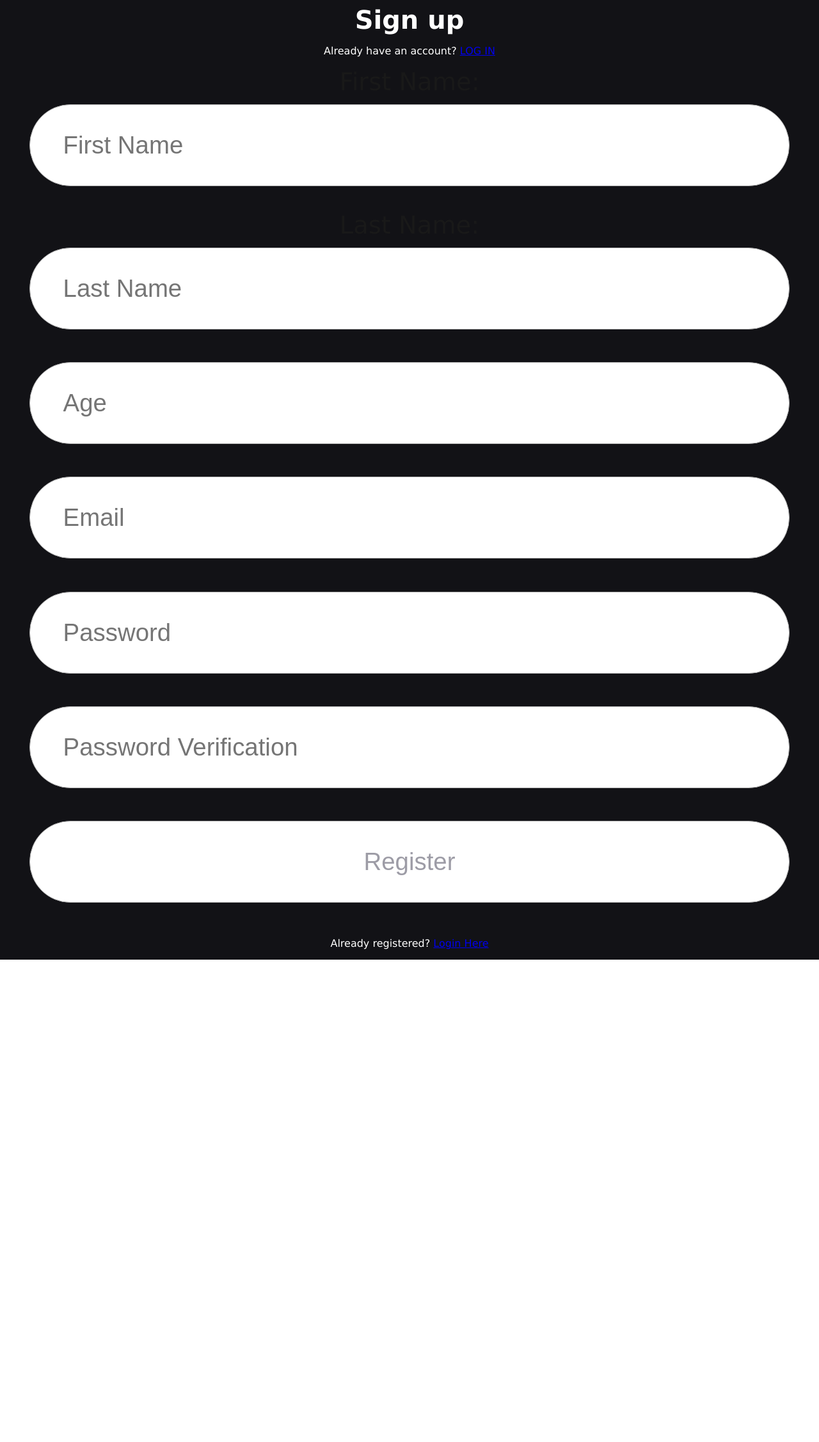
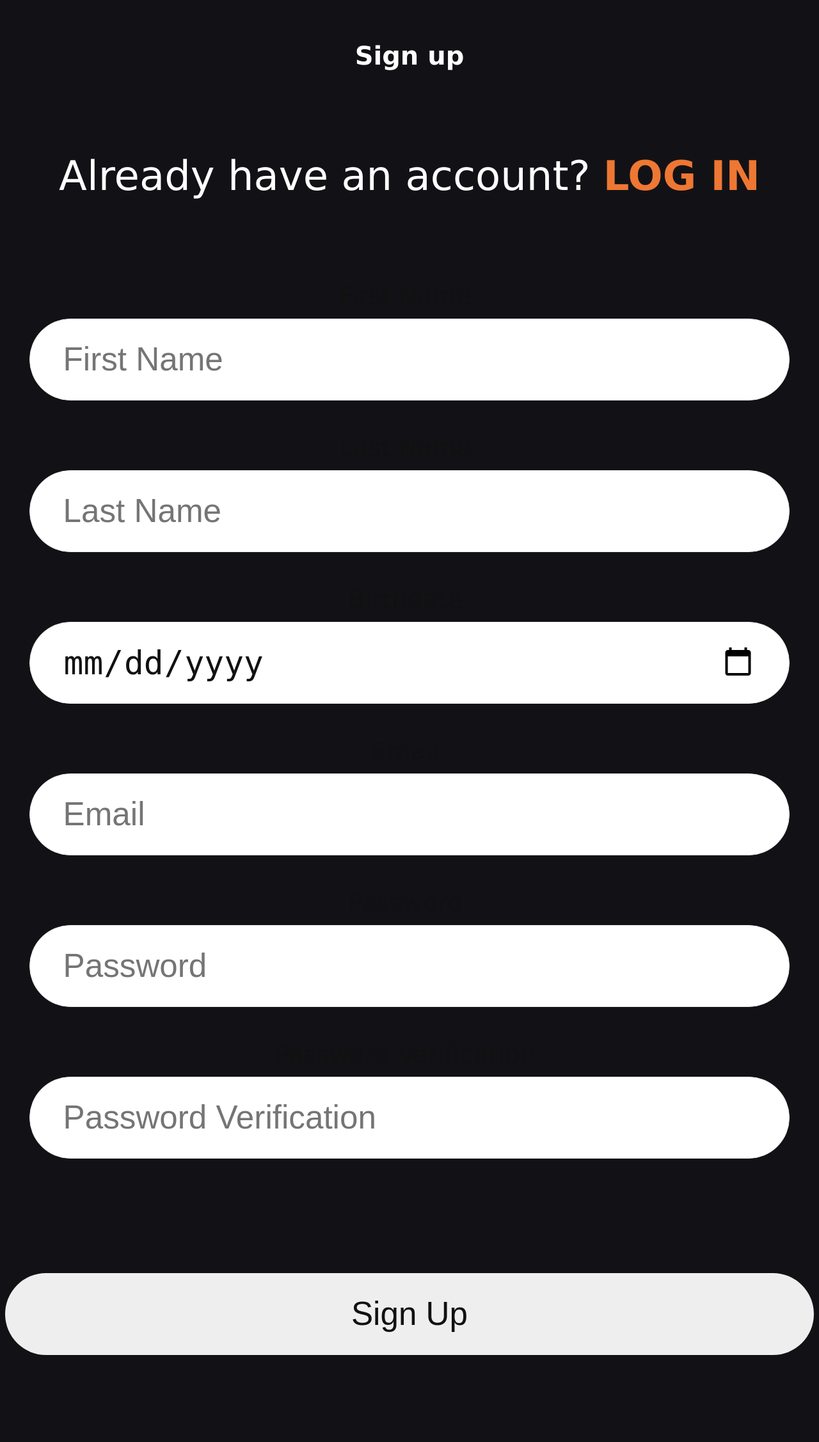
Before and after one commit to enchantuer/onzeur, a PHP site: page /signup.php in a window 1280 px wide. Shown: the whole page at 64% size. Before the commit the page ends 1500 px from the top, so only its background shows below. Run offline with PHP 8.4, Linux system fonts and the light colour scheme.

Commit message:
signup form

```diff
--- a/src/auth/signup.php
+++ b/src/auth/signup.php
@@ -14,19 +14,17 @@
   <input type="text" name="firstname" placeholder="First Name" required/>
   <label for="lastname">Last Name:</label>
   <input type="text" name="lastname" placeholder="Last Name" required/>
+  <label for="birthdate">Birthdate:</label>
+  <input type="date" name="birthdate" placeholder="Birthdate" required/>
+  <label for="email">Email:</label>
+  <input type="email" name="email" placeholder="Email" required/>
+  <label for="password">Password:</label>
+  <input type="password" name="password" placeholder="Password" required/>
+  <label for="password2">Password Verification:</label>
+  <input type="password" name="password2" placeholder="Password Verification" required/>
+  <input class="button" type="submit" name="submit" value="Sign Up"/>
 
-  <!-- <label>First Name:</label>
-  <input type="text" name="firstname" placeholder="First Name" required />
-  <label>Last Name:</label>
-  <input type="text" name="lastname" placeholder="Last Name" required /> -->
-  <input type="text" name="age" placeholder="Age" required />
-  <input type="email" name="email" placeholder="Email" required />
-  <input type="password" name="password" placeholder="Password" required />
-  <input type="password" name="password2" placeholder="Password Verification" required />
-  <input type="submit" name="submit" value="Register" />
 </form>
-
-<p>Already registered? <a href='login.php'>Login Here</a></p>
 
 </div>
 
--- a/src/auth/style.css
+++ b/src/auth/style.css
@@ -2,15 +2,27 @@
 /*for mobile phones*/
 body{
   background-color: #f8f8f9;
-  color: #191919;
+  color: #111111;
   font-family: 'Verdana', sans-serif;
 }
 
 h1{
   font-size: 2.5rem;
   text-align: center;
-  margin: 0;
+  margin: 5vw;
+}
+
+p{
+  font-size: 5vw;
+  text-align: center;
+  margin: 10vw 0;
   padding: 0;
+}
+
+a{
+  color: #ee7733;
+  text-decoration: none;
+  font-weight: bold;
 }
 
 form{
@@ -22,20 +34,35 @@ form{
 
 label{
   font-size: 3vw;
-  color: #191919;
+  color: #111111;
   margin: 0 3vw;
   padding: 0;
 }
 
 input{
-  font-size: 3vw;
+  background-color: #ffffff;
+  color: #111111;
+  border: 1px solid #eeeeee;
+  border-radius: 5vw;
+  margin: 1vw 3vw 4vw 3vw;
+  padding: 0 4vw;
+  font-size: 4vw;
   height: 10vw;
-  color: #9d9ca6;
-  background-color: #ffffff;
-  border-radius: 5vw;
-  border: 1px solid #aeaeae;
-  margin: 1vw 3vw 3vw 3vw;
-  padding: 0 4vw;
+}
+
+input:focus{
+  outline: 1px solid #ee7733;
+}
+
+input.button{
+  background-color: #eeeeee;
+  border: 0;
+  margin: 10vw 0;
+}
+
+input.button:hover{
+  background-color: #ee7733;
+  color: #ffffff;
 }
 
 /*for desktops*/
```
